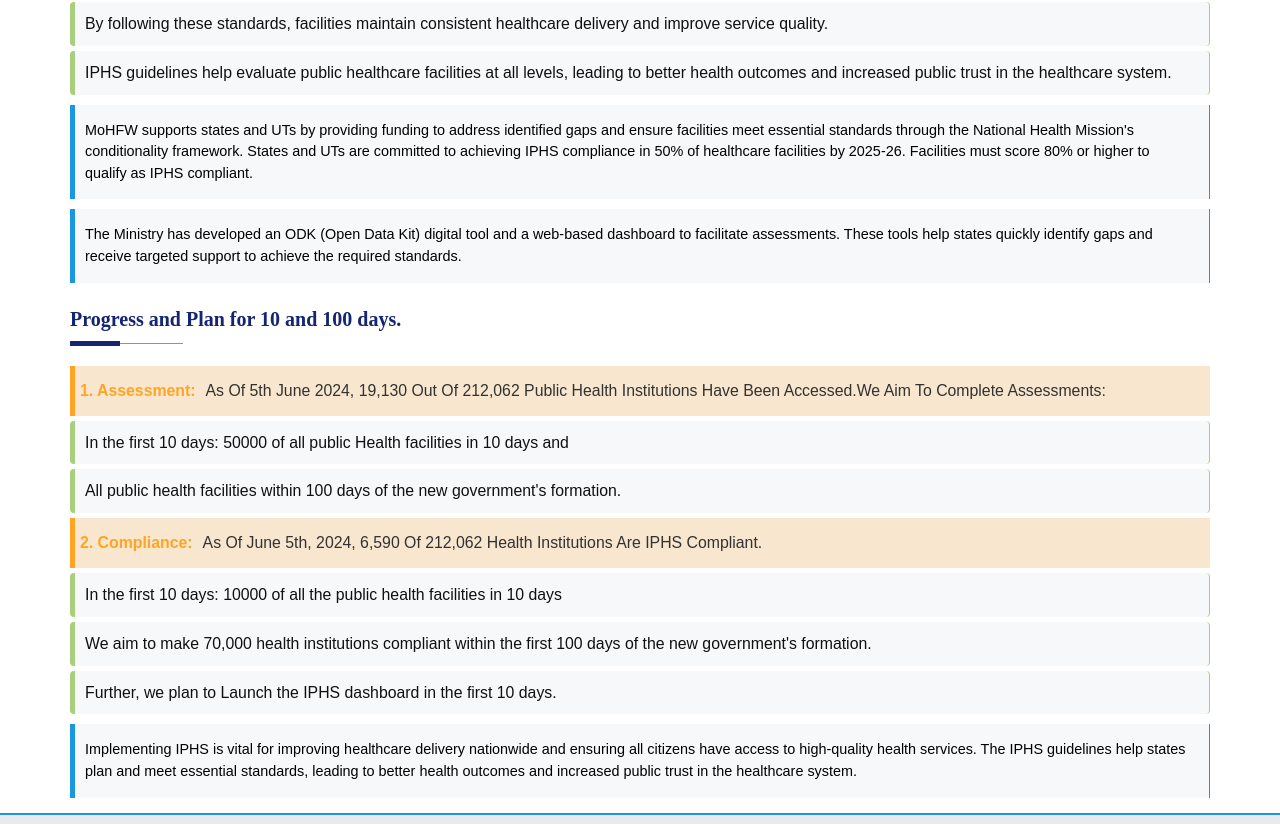
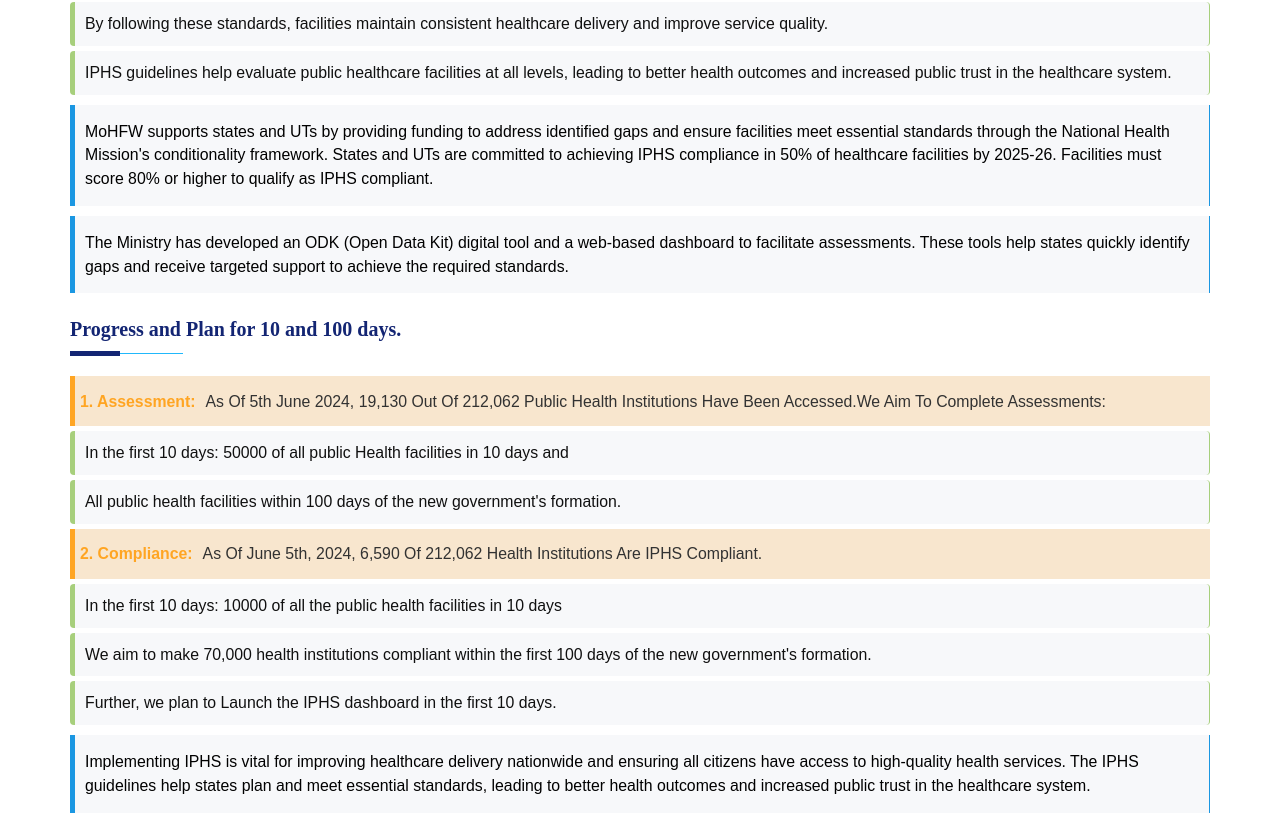
Before and after one commit to sajal1068/IPHS, a plain HTML site: page index.html in a window 1280 px wide. Shown: the part 1157-1981 px from the top of the page. Drawn offline with Linux system fonts and the light colour scheme.

Commit message:
fontsize

```diff
--- a/index.html
+++ b/index.html
@@ -176,7 +176,7 @@
             display: flex;
             align-items: center;
             padding: 15px;
-            font-size: 0.9rem;
+            font-size: 0.99rem;
             font-weight: 400;
             margin: 10px 0;
             line-height: 1.5;
```
